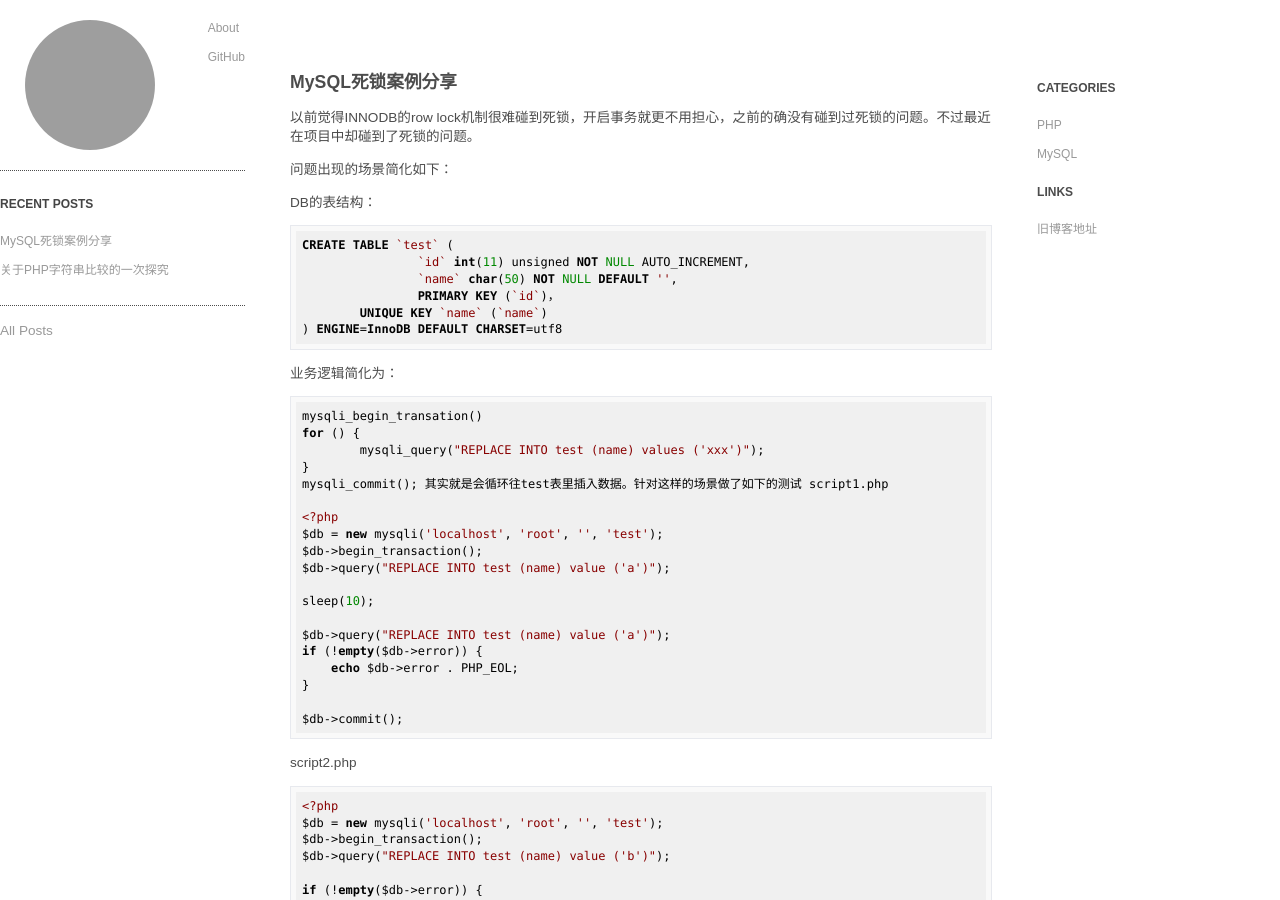
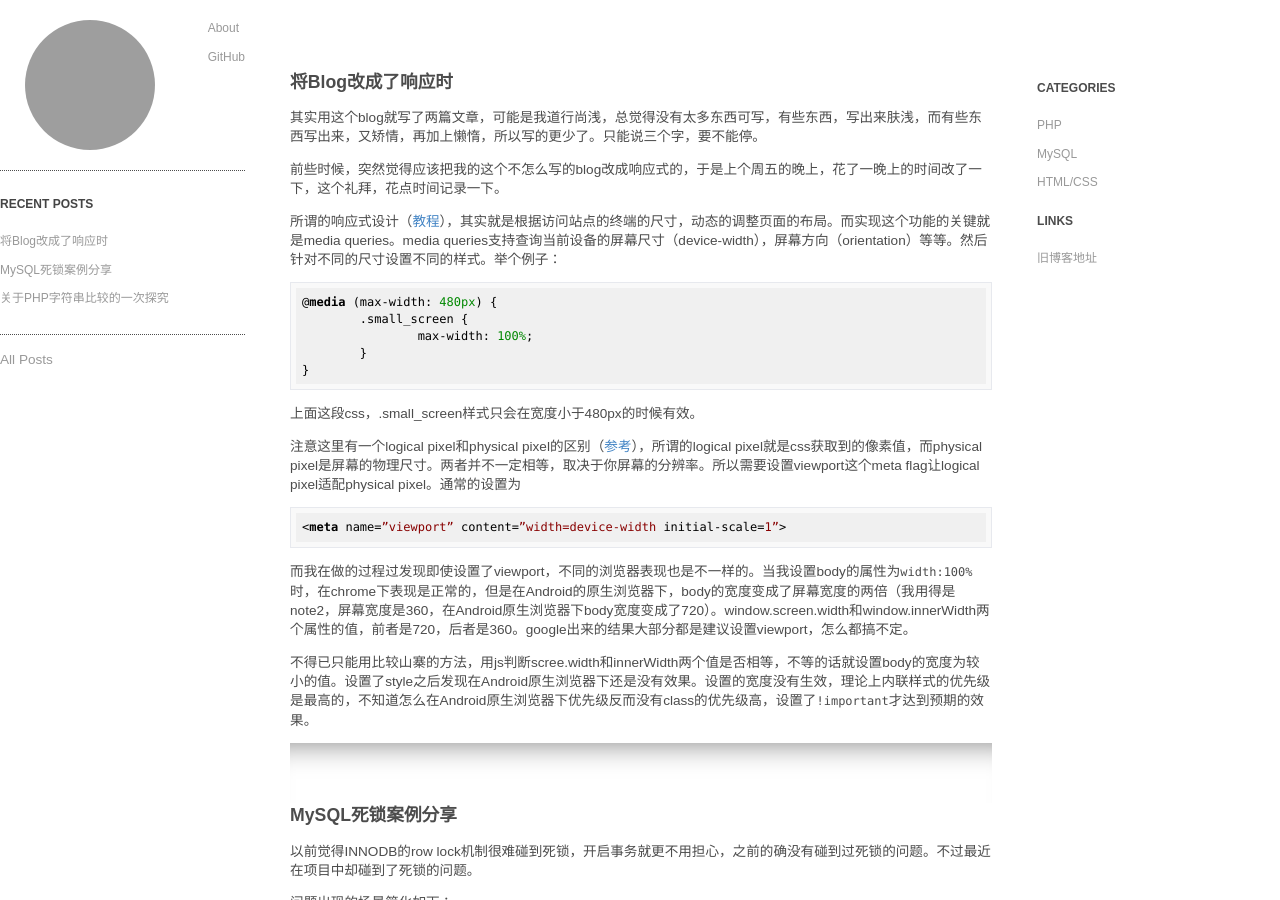
Before and after one commit to haiwenzhu/haiwenzhu.github.com, a Jekyll site: the page built from index.md, in a window 1280 px wide and 900 px high. Built offline with Jekyll 4.4.1, drawn with Linux system fonts in a browser that asks for light colours; Markdown is read by kramdown in place of the engine named in the settings; some of the changed text lies outside the part shown; grey boxes are pictures that could not be loaded.

Commit message:
add post

```diff
--- a/_posts/2013-10-11-something-about-php-compare.md
+++ b/_posts/2013-10-11-something-about-php-compare.md
@@ -5,7 +5,7 @@ categories:
   - PHP
 ---
 
-昨天无意间看到有人抱怨PHP的`==`的判断，下面的这行代码的输出结果回事TRUE :
+昨天无意间看到有人抱怨PHP的`==`的判断，下面的这行代码的输出结果会是TRUE :
 
 	php -r "var_dump('10' == '1E1');"
 
--- /dev/null
+++ b/_posts/2014-11-01-modify-blog-to-responsive.md
@@ -0,0 +1,28 @@
+---
+layout: post
+title: "将Blog改成了响应时"
+categories:
+  - HTML/CSS
+---
+
+其实用这个blog就写了两篇文章，可能是我道行尚浅，总觉得没有太多东西可写，有些东西，写出来肤浅，而有些东西写出来，又矫情，再加上懒惰，所以写的更少了。只能说三个字，要不能停。
+
+前些时候，突然觉得应该把我的这个不怎么写的blog改成响应式的，于是上个周五的晚上，花了一晚上的时间改了一下，这个礼拜，花点时间记录一下。
+
+所谓的响应式设计（[教程](http://www.smashingmagazine.com/2011/01/12/guidelines-for-responsive-web-design/ "参考")），其实就是根据访问站点的终端的尺寸，动态的调整页面的布局。而实现这个功能的关键就是media queries。media queries支持查询当前设备的屏幕尺寸（device-width），屏幕方向（orientation）等等。然后针对不同的尺寸设置不同的样式。举个例子：
+
+	@media (max-width: 480px) {
+		.small_screen {
+			max-width: 100%;
+		}
+	}
+
+上面这段css，.small_screen样式只会在宽度小于480px的时候有效。
+
+注意这里有一个logical pixel和physical pixel的区别（[参考](http://ariya.ofilabs.com/2011/08/mobile-web-logical-pixel-vs-physical-pixel.html)），所谓的logical pixel就是css获取到的像素值，而physical pixel是屏幕的物理尺寸。两者并不一定相等，取决于你屏幕的分辨率。所以需要设置viewport这个meta flag让logical pixel适配physical pixel。通常的设置为
+
+	<meta name=”viewport” content=”width=device-width initial-scale=1”>
+
+而我在做的过程过发现即使设置了viewport，不同的浏览器表现也是不一样的。当我设置body的属性为`width:100%`时，在chrome下表现是正常的，但是在Android的原生浏览器下，body的宽度变成了屏幕宽度的两倍（我用得是note2，屏幕宽度是360，在Android原生浏览器下body宽度变成了720）。window.screen.width和window.innerWidth两个属性的值，前者是720，后者是360。google出来的结果大部分都是建议设置viewport，怎么都搞不定。
+
+不得已只能用比较山寨的方法，用js判断scree.width和innerWidth两个值是否相等，不等的话就设置body的宽度为较小的值。设置了style之后发现在Android原生浏览器下还是没有效果。设置的宽度没有生效，理论上内联样式的优先级是最高的，不知道怎么在Android原生浏览器下优先级反而没有class的优先级高，设置了`!important`才达到预期的效果。
```
